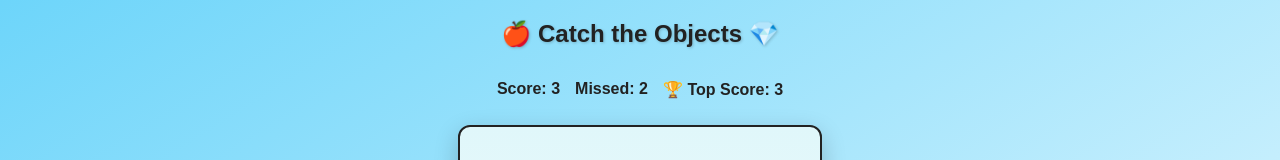
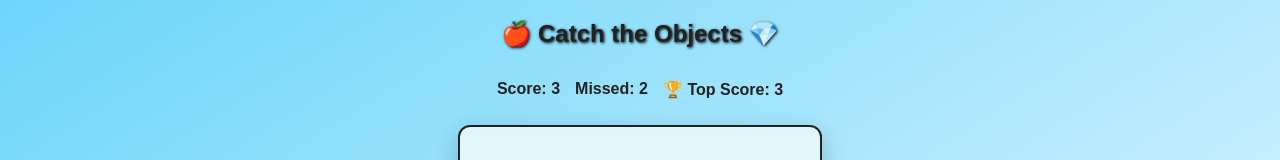
Before and after one commit to Zohil-king/Catch-the-Objects, a plain HTML site: page Project 19/index.html in a window 1280 px wide. Shown: the top 160 px of the page. Drawn offline with Linux system fonts and the light colour scheme.

Commit message:
Update style.css

```diff
--- a/Project 19/style.css
+++ b/Project 19/style.css
@@ -15,7 +15,7 @@ header h1 {
   margin-top: 20px;
   font-size: 24px;
   color: #222;
-  text-shadow: 1px 1px 3px rgba(0,0,0,0.2);
+  text-shadow: 1px 1px 3px rgba(0,0,0,1.2);
 }
 
 #scoreboard {
```
